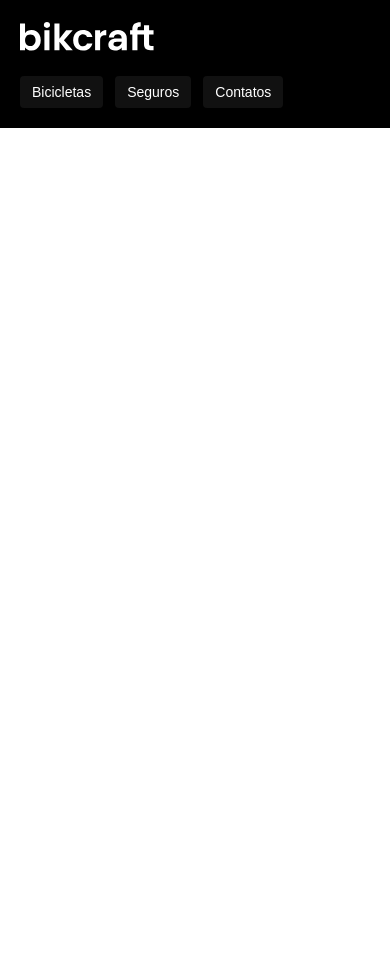
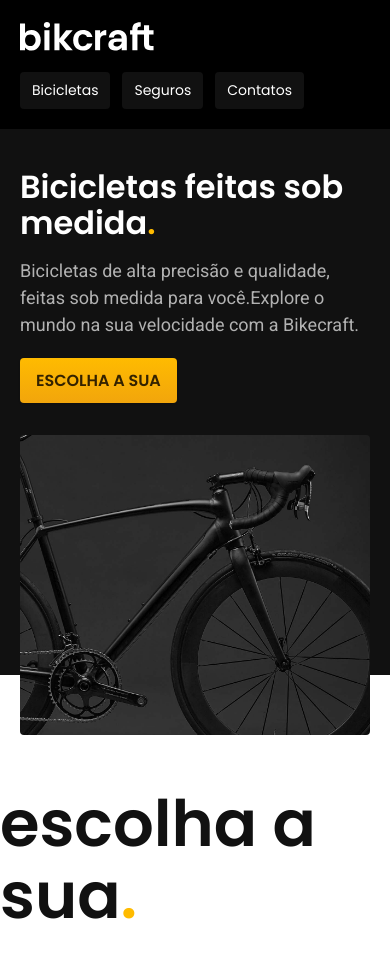
Before and after one commit to GuilhMaciel/Bikecraft, a plain HTML site: page index.html in a window 390 px wide. Shown: the top 958 px of the page. Before the commit the page ends 844 px from the top, so only its background shows below. Drawn offline with Linux system fonts and the light colour scheme.

Commit message:
modificação do css

```diff
--- /dev/null
+++ b/css/global/global.css
@@ -0,0 +1,28 @@
+body {
+    margin: 0px;
+    font-family: Arial, Helvetica, sans-serif;
+    color: #111111;
+    padding-bottom: 600px;
+}
+
+h1,
+ul,
+p {
+    margin: 0px;
+}
+
+ul{
+    margin: 0px;
+    padding: 0px;
+    list-style: none;
+}
+
+a{
+    text-decoration: none;
+    color: inherit;
+}
+
+img {
+    max-width: 100%;
+    display: block;
+}
--- /dev/null
+++ b/css/global/header.css
@@ -0,0 +1,83 @@
+/* HEADER */
+
+.header-bg {
+    background-color: var(--cor-12);
+}
+
+.header{
+    display: flex;
+    flex-wrap: wrap;
+    gap: 20px;
+    justify-content: space-between;
+    align-items: center;
+    box-sizing: border-box;
+    padding: 20px;
+    max-width: 1200px;
+    margin-left: auto;
+    margin-right: auto;
+}
+
+.header-menu {
+    display: flex;
+    flex-wrap: wrap;
+    gap: 40px;
+}
+
+.header-menu a {
+    padding: 16px 0px;
+    display: inline-block;
+    font-size: 18px;
+    position: relative;
+    font-family:'Poppins';
+    font-weight: 400;
+}
+
+.header-menu a:after{
+    content: "";
+    display: block;
+    height: 2px;
+    width: 0px;
+    background: var(--cor-0);
+    margin-top: 4px;
+    transition: 0.3s;
+    position: absolute;
+}
+
+.header-menu a:hover::after {
+    width: 100%;
+}
+
+
+/* MEDIA */
+
+@media (max-width: 800px){
+     .header-menu {
+        gap: 20px;
+    }
+    .header-menu a {
+        background: var(--cor-11);
+        padding: 12px 16px;
+        border-radius: 4px;
+    }
+
+    .header-menu a:hover{
+        background: var(--cor-10);
+    }
+
+    .header a:after {
+        display: none;
+    }
+
+}
+
+
+@media (max-width:600px){
+    .header-menu{
+        gap: 12px;
+    }
+
+    .header-menu a{
+        padding: 8px 12px;
+        font-size: 14px;
+    }
+}
--- /dev/null
+++ b/css/home/introducao.css
@@ -0,0 +1,93 @@
+/* INTRODUÇÃO */
+
+
+.introducao-bg{
+    background: var(--cor-12);
+    box-shadow: inset 0 -120px var(--cor-0);
+}
+
+.introducao {
+    display: grid;
+    grid-template-columns: 1fr 1fr;
+    gap: 0 40px;
+    box-sizing: border-box;
+    max-width: 1200px;
+    padding-left: 20px;
+    padding-right: 20px;
+    margin-left: auto;
+    margin-right: auto;
+}
+
+.introducao p,
+.introducao a {
+    grid-column: 1;
+}
+
+.introducao img {
+    height: 100%;
+    object-fit: cover;
+    border-radius: 4px;
+}
+
+
+.introducao-conteudo {
+    align-self: end;
+    padding-bottom: 200px;
+}
+
+.introducao h1{
+    margin-bottom: 32px;
+}
+
+.introducao p {
+   margin-bottom: 20px;
+}
+
+
+
+
+/* MEDIA */
+
+
+
+
+@media (max-width: 1200px){
+    .introducao h1{
+        font-size: 48px;
+    }
+
+    .introducao p {
+        font-size: 18px;
+    }
+}
+
+
+
+
+
+@media (max-width: 800px){
+    .introducao {
+        grid-template-columns: 1fr;
+        gap: 32px;
+    }
+
+    .introducao h1{
+        font-size: 32px;
+        margin-bottom: 16px;
+    }
+
+    .introducao-bg{
+        background: #111111;
+        padding-top: 40px;
+        box-shadow: inset 0 -60px var(--cor-0);
+    }
+
+    .introducao-conteudo {
+        padding-bottom: 0px;
+    }
+
+    .introducao img {
+        height: 300px;
+        width: 100%;
+    }
+}
--- a/css/style.css
+++ b/css/style.css
@@ -1,91 +1,12 @@
-body {
-    margin: 0px;
-    font-family: Arial, Helvetica, sans-serif;
-}
+/* GLOBAL */
+@import "./global/global.css";
+@import "./utilidades/tipografia.css";
+@import './utilidades/cores.css';
 
-ul{
-    margin: 0px;
-    padding: 0px;
-    list-style: none;
-}
+@import "./global/header.css";
 
-a{
-    text-decoration: none;
-}
+/* HOME */
+@import "./home/introducao.css";
 
-.header-bg {
-    background-color: #000000;
-}
-
-.header{
-    display: flex;
-    flex-wrap: wrap;
-    gap: 20px;
-    justify-content: space-between;
-    align-items: center;
-    box-sizing: border-box;
-    padding: 20px;
-    max-width: 1200px;
-    margin-left: auto;
-    margin-right: auto;
-}
-
-.header-menu {
-    display: flex;
-    flex-wrap: wrap;
-    gap: 40px;
-}
-
-.header-menu a {
-    color: #ffffff;
-    padding: 16px 0px;
-    display: inline-block;
-    font-size: 18px;
-    position: relative;
-}
-
-.header-menu a:after{
-    content: "";
-    display: block;
-    height: 2px;
-    width: 0px;
-    background: #ffffff;
-    margin-top: 4px;
-    transition: 0.3s;
-    position: absolute;
-}
-
-.header-menu a:hover::after {
-    width: 100%;
-}
-
-
-@media (max-width: 800px){
-    .header-menu {
-        gap: 20px;
-    }
-    .header-menu a {
-        background: #111111;
-        padding: 12px 16px;
-        border-radius: 4px;
-    }
-
-    .header-menu a:hover{
-        background: #2E2E2E;
-    }
-
-    .header a:after {
-        display: none;
-    }
-}
-
-@media (max-width:600px){
-    .header-menu{
-        gap: 12px;
-    }
-
-    .header-menu a{
-        padding: 8px 12px;
-        font-size: 14px;
-    }
-}
+/* UTILIDADES */
+@import "./utilidades/componentes.css"
--- /dev/null
+++ b/css/utilidades/componentes.css
@@ -0,0 +1,25 @@
+/* BOTAO */
+.botao{
+    display: inline-block;
+    padding: 16px 32px;
+    background: linear-gradient(#ffbb00, #f2a50c);
+    border-radius: 4px;
+    box-shadow: 0 1px 2px rgba(0, 0, 0, 0.1);
+    text-transform: uppercase;
+    color: var(--cor-p5);
+    font-size: 18px;
+    line-height: 1.33;
+    font-family: 'Poppins';
+    font-weight: 600;
+}
+
+.botao:hover{
+    background: linear-gradient(#ffb60d, #e59317);
+}
+
+@media (max-width:600px){
+    .botao{
+        padding: 12px 16px;
+        font-size: 16px;
+    }
+}
--- /dev/null
+++ b/css/utilidades/cores.css
@@ -0,0 +1,79 @@
+:root {
+    --cor-0: #ffffff;
+    --cor-1: #e7e7e7;
+    --cor-2:#ededed;
+    --cor-3: #dedede;
+    --cor-4: #cccccc;
+    --cor-5:#b2b2b2;
+    --cor-6: #9c9c9c;
+    --cor-7:#717171;
+    --cor-8: #595959;
+    --cor-9: #404040;
+    --cor-10: #2e2e2e;
+    --cor-11: #111111;
+    --cor-12:#000000;
+
+    --cor-p1: #ffbb00;
+    --cor-p2: #e4a30b;
+    --cor-p3: #a66f00;
+    --cor-p4: #664400;
+    --cor-p5: #332200;
+
+}
+
+.cor-p1 {
+    color: var(--cor-p1);
+}
+
+.cor-p2 {
+    color: var(--cor-p2);
+}
+.cor-p3 {
+    color: var(--cor-p3);
+}
+.cor-p4 {
+    color: var(--cor-p4);
+}
+.cor-p5 {
+    color: var(--cor-p5);
+}
+
+.cor-0 {
+    color: var(--cor-0);
+}
+.cor-1 {
+    color: var(--cor-1);
+}
+.cor-2 {
+    color: var(--cor-2);
+}
+.cor-3 {
+    color: var(--cor-3);
+}
+.cor-4 {
+    color: var(--cor-4);
+}
+.cor-5{
+    color: var(--cor-5);
+}
+.cor-6{
+    color: var(--cor-6);
+}
+.cor-7{
+    color: var(--cor-7);
+}
+.cor-8{
+    color: var(--cor-8);
+}
+.cor-9{
+    color: var(--cor-9);
+}
+.cor-10{
+    color: var(--cor-10);
+}
+.cor-11{
+    color: var(--cor-11);
+}
+.cor-12{
+    color: var(--cor-12);
+}
--- /dev/null
+++ b/css/utilidades/tipografia.css
@@ -0,0 +1,14 @@
+.texto-grande{
+    margin-bottom: 32px;
+    font-size: 64px;
+    line-height: 1.125;
+    font-family: 'Poppins';
+    font-weight: 600;
+}
+
+.texto-medio{
+    font-size: 24px;
+   line-height: 1.5;
+   font-family: "Roboto";
+   font-weight: 400;
+}
--- a/index.html
+++ b/index.html
@@ -6,6 +6,11 @@
     <title>Bikecraft</title>
     <meta name="description" content="Bicicletas elétricas de alta precisão e qualidade, feita sob medida para o cliente. Explore o mundo na sua velocidade com a Bikecraft.">
     <link rel="stylesheet" href="./css/style.css">
+
+
+    <link rel="preconnect" href="https://fonts.googleapis.com">
+    <link rel="preconnect" href="https://fonts.gstatic.com" crossorigin>
+    <link href="https://fonts.googleapis.com/css2?family=Poppins:ital,wght@0,100;0,200;0,300;0,400;0,500;0,600;0,700;0,800;0,900;1,100;1,200;1,300;1,400;1,500;1,600;1,700;1,800;1,900&family=Roboto:ital,wght@0,100..900;1,100..900&display=swap" rel="stylesheet">
 </head>
 <body>
     <header class="header-bg">
@@ -15,7 +20,7 @@
             </a>
 
             <nav aria-label="primaria">
-                <ul class="header-menu">
+                <ul class="header-menu cor-0">
                     <li><a href="./bicicletas.html">Bicicletas</a></li>
                     <li><a href="./seguros.html">Seguros</a></li>
                     <li><a href="./contato.html">Contatos</a></li>
@@ -23,5 +28,22 @@
             </nav>
         </div>
     </header>
+
+    <main class="introducao-bg">
+        <div class="introducao">
+            <div class="introducao-conteudo">
+                <h1 class="texto-grande cor-0">Bicicletas feitas sob medida<span class="cor-p1">.</span></h1>
+                <p class="texto-medio cor-5">Bicicletas de alta precisão e qualidade, feitas sob medida para você.Explore o mundo na sua velocidade com a Bikecraft.</p>
+                <a class="botao" href="./bicicletas.html">Escolha a sua</a>
+            </div>
+            <div>
+                <img src="./img/fotos/introducao.jpg" alt="Bicicleta preta">
+            </div>
+        </div>
+    </main>
+
+    <h2 class="texto-grande">escolha a sua<span class="cor-p1">.</span></h2>
+
+
 </body>
 </html>
```
